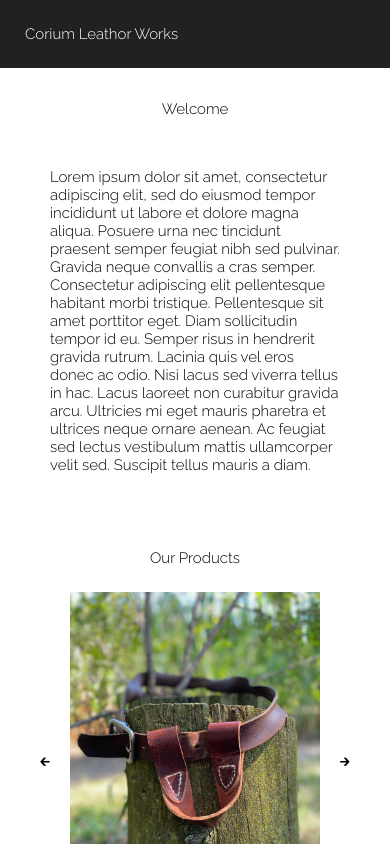
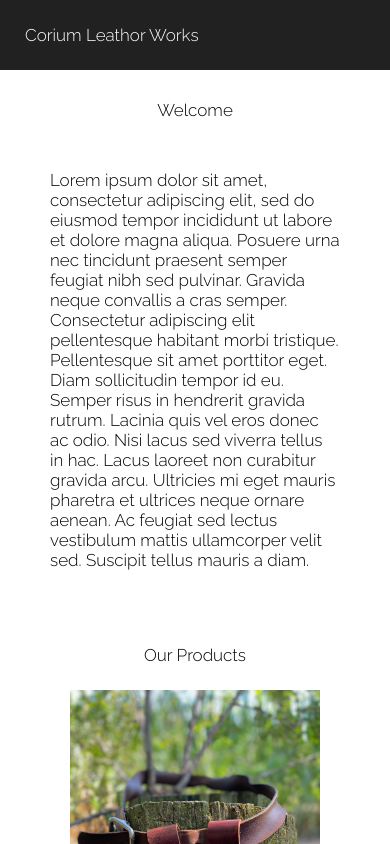
Before and after one commit to gheezl/Corium-Leather-Works, a React (Create React App) app: page / in a window 390 px wide. Shown: the top 844 px of the page. Built offline with nearby package versions, Linux system fonts and the light colour scheme.

Commit message:
Changed the font size

```diff
--- a/src/components/footer/footer.css
+++ b/src/components/footer/footer.css
@@ -32,22 +32,22 @@
 
 @media only screen and (max-width: 800px) {
     .contact {
-        font-size: 15px;
+        font-size: 17px;
     }
 
     .email {
-         font-size: 12px;
+         font-size: 17px;
     }
 
     .email-address {
-        font-size: 12px;
+        font-size: 17px;
     }
 
     .phone {
-        font-size: 12px;
+        font-size: 17px;
     }
 
     .phone-number {
-        font-size: 12px;
+        font-size: 17px;
     }
 }
--- a/src/components/header/header.css
+++ b/src/components/header/header.css
@@ -21,6 +21,6 @@
 
 @media only screen and (max-width: 800px) {
     .title {
-        font-size: 15px;
+        font-size: 17px;
     }
 }
--- a/src/components/items-card/items-card.css
+++ b/src/components/items-card/items-card.css
@@ -146,7 +146,7 @@
 
     .buy-product {
         margin-top: 290px;
-        font-size: 12px;
+        font-size: 15px;
         padding: 15px;
     }
 
--- a/src/pages/about/about.css
+++ b/src/pages/about/about.css
@@ -12,11 +12,11 @@
 
 .introduction {
     padding: 50px;
-    font-size: 15px;
+    font-size: 17px;
 }
 
 @media only screen and (max-width: 800px) {
     .welcome {
-        font-size: 15px;
+        font-size: 17px;
     }
 }
--- a/src/pages/shop-page/shop-page.css
+++ b/src/pages/shop-page/shop-page.css
@@ -13,7 +13,7 @@
 
 @media only screen and (max-width: 800px) {
     .shop-page-header {
-        font-size: 15px;
+        font-size: 17px;
     }
 
     .item-map {
```
